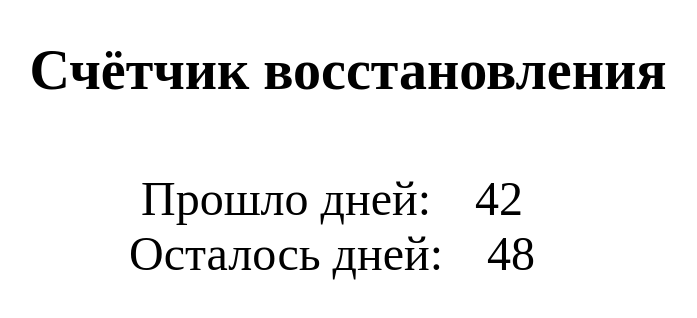
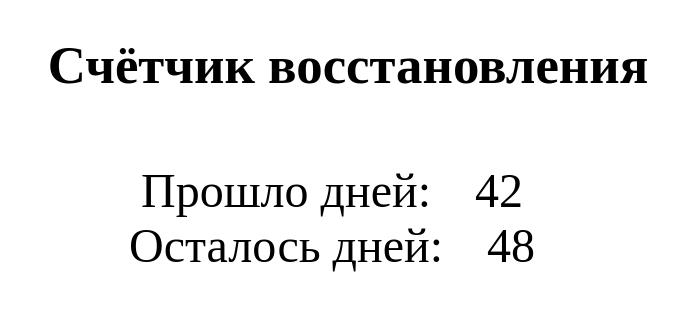
Before and after one commit to D-Koganov/RecoveryCounter, a plain HTML site: page index.html in a window 1280 px wide. Shown: the whole page, without its empty margins (292-989 px from the left). Drawn offline with Linux system fonts and the light colour scheme.

Commit message:
Update styles.css

```diff
--- a/styles.css
+++ b/styles.css
@@ -1,5 +1,5 @@
 h1 {
-    font-size: 3.5rem;
+    font-size: 3.3rem;
     text-align: center;
     padding-bottom: 2rem;
 }
```
